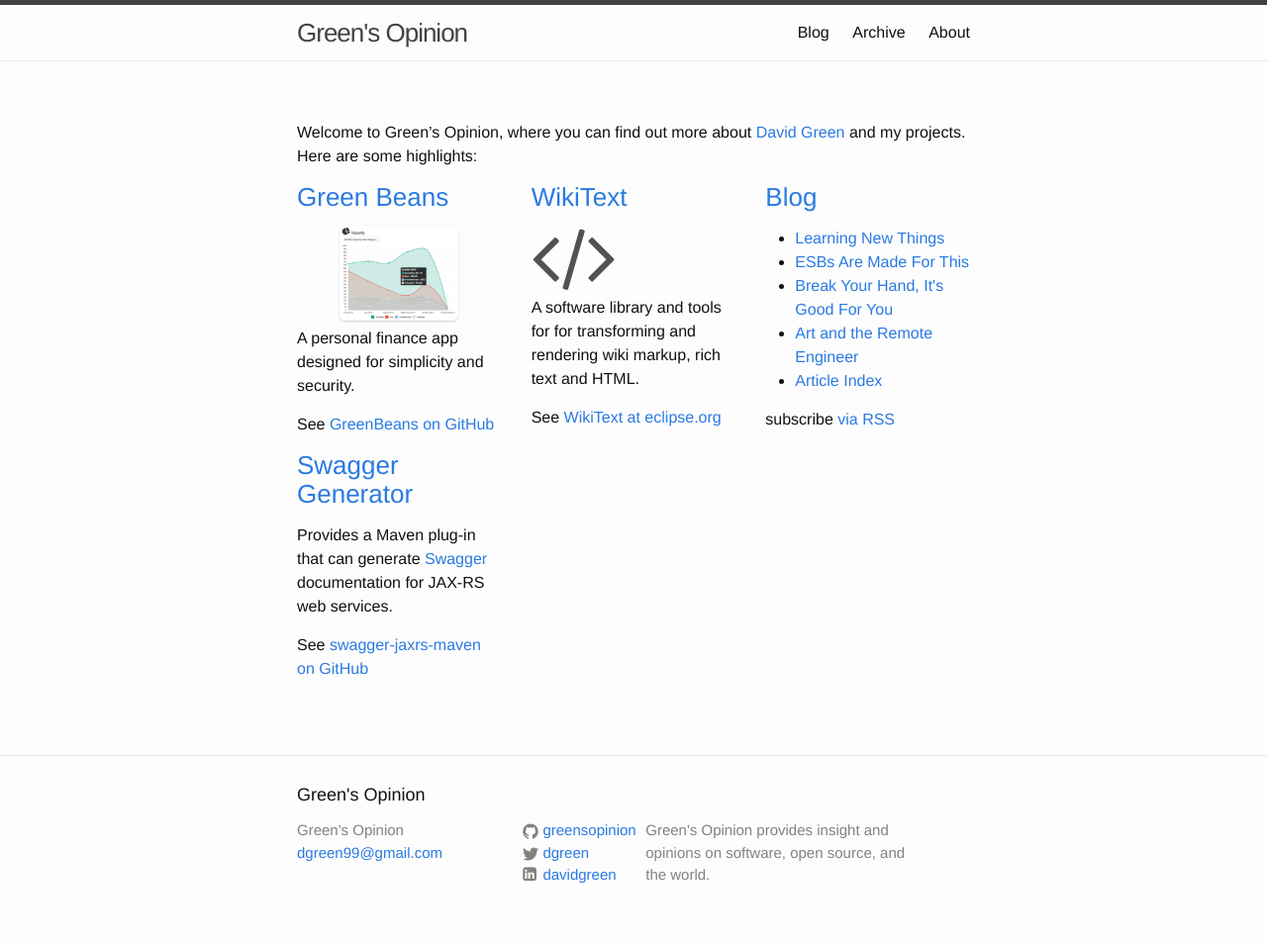
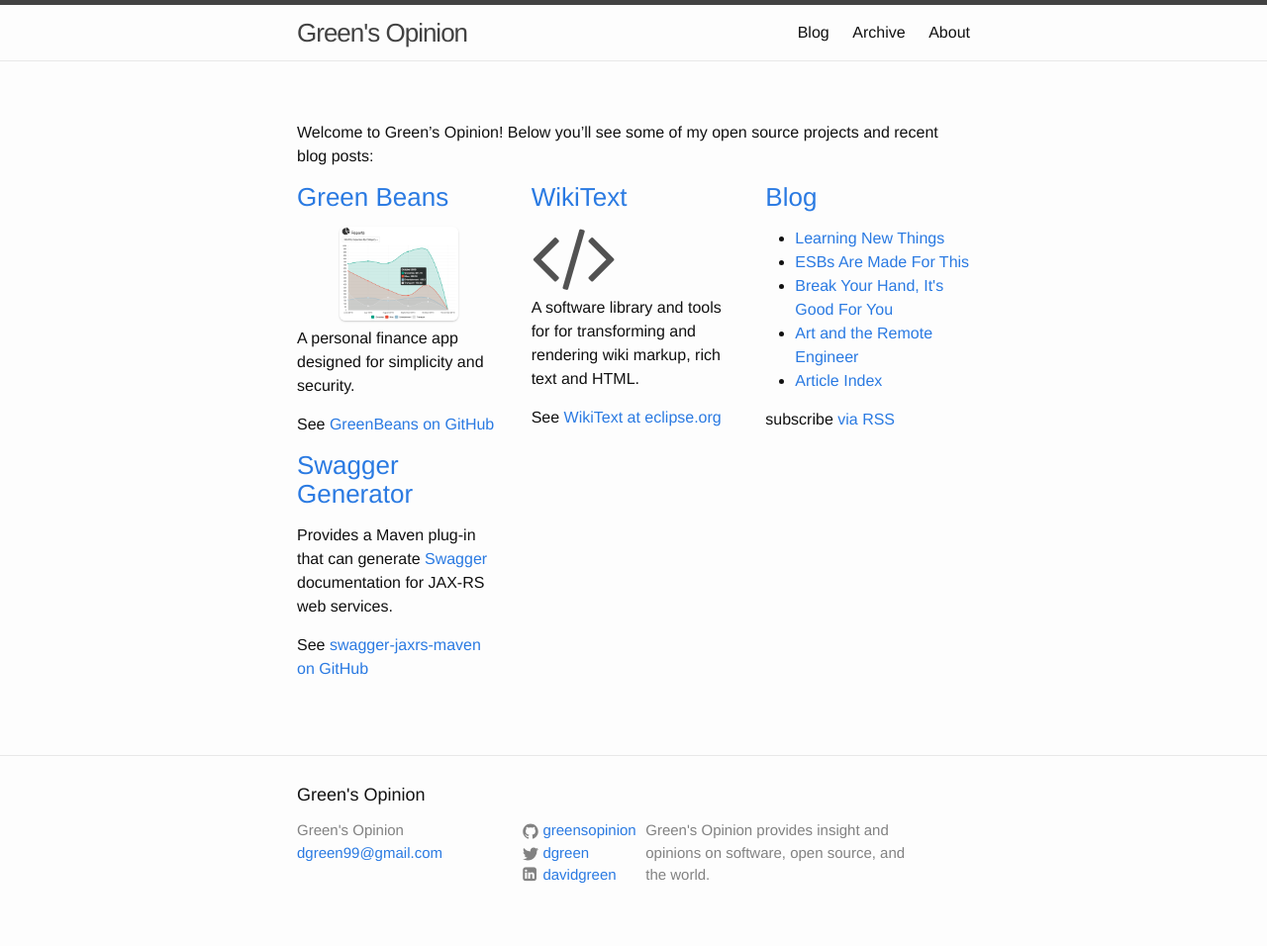
Before and after one commit to greensopinion/greensopinion.github.io, a Jekyll site: the page built from index.md, in a window 1280 px wide. Shown: the whole page at 99% size. Built offline with Jekyll 4.4.1, drawn with Linux system fonts in a browser that asks for light colours; nearby versions of some CDN libraries.

Commit message:
update welcome message

```diff
--- a/index.md
+++ b/index.md
@@ -2,8 +2,7 @@
 layout: page
 ---
 
-Welcome to Green's Opinion, where you can find out more about [David Green](about) and my projects.  Here are some highlights:
-
+Welcome to Green's Opinion!  Below you'll see some of my open source projects and recent blog posts:
 
 <div class="row">
   <div class="col-sm-4 col-md-4">
```
